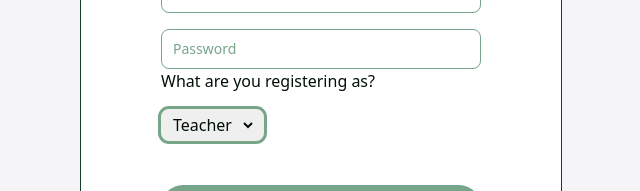
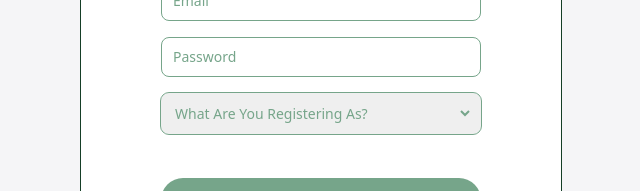
Before and after one commit to msinemkaya/ems-front, a React (Vite) app: page /register in a window 1280 px wide. Shown: the part 423-614 px from the top of the page, without its empty margins (319-959 px from the left). Built offline with nearby package versions, Linux system fonts and the light colour scheme.

Commit message:
feat: created component for select box

```diff
--- /dev/null
+++ b/src/components/common/SelectBox.jsx
@@ -0,0 +1,16 @@
+export const SelectBox = ({ options, label, errors }) => {
+  return (
+    <div>
+      <select
+        className={`border-r-8 border-transparent outline outline-1 px-2.5 py-2.5 rounded-lg w-full capitalize
+        ${errors ? 'text-red-500 outline-red-500' : 'text-secondary outline-secondary'} text-sm`}
+        id="userType" name="userType">
+        <option selected hidden>{label}</option>
+        {options.map(option => (
+          <option key={option} value={option}>{option}</option>
+        ))}
+      </select>
+      {errors && <div className="text-red-500 text-xs pl-1">{errors}</div>}
+    </div>
+  )
+}
--- a/src/pages/Register.jsx
+++ b/src/pages/Register.jsx
@@ -1,12 +1,13 @@
 import { Input } from '../components/common/Input.jsx'
 import { Form } from '../components/layouts/Form.jsx'
 import { useFormValidation } from '../hooks/useFormValidation.js'
+import { SelectBox } from '../components/common/SelectBox.jsx'
 
 export const Register = () => {
   const { errors, handleChange, handleBlur, handleSubmit } = useFormValidation({
     email: '',
     password: '',
-    userType: ''
+    userType: '',
   })
 
   const onSubmit = () => {
@@ -33,12 +34,7 @@ export const Register = () => {
         type="password"
       />
 
-      <label htmlFor="userType" className='mr-2'>What are you registering as?</label>
-      <select className='border-r-8 border-transparent outline outline-secondary p-1 px-2 rounded-lg' id="userType" name="userType">
-        <option value="teacher">Teacher</option>
-        <option value="student">Student</option>
-      </select>
-
+      <SelectBox options={[ 'teacher', 'student' ]} label="What are you registering as?" errors={errors.userType}/>
     </Form>
   )
 }
```
